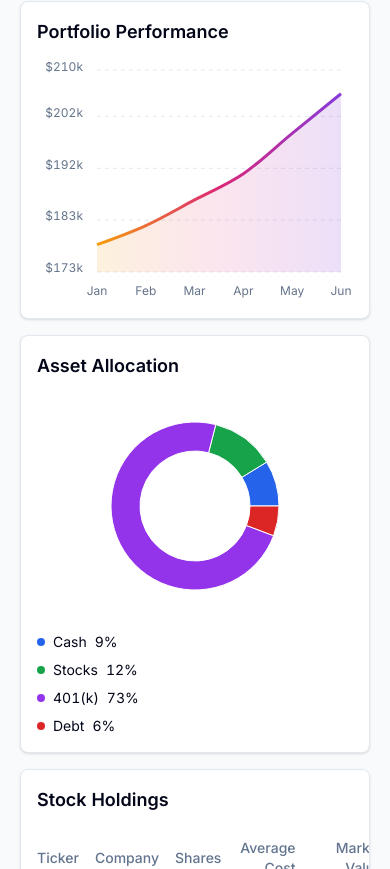
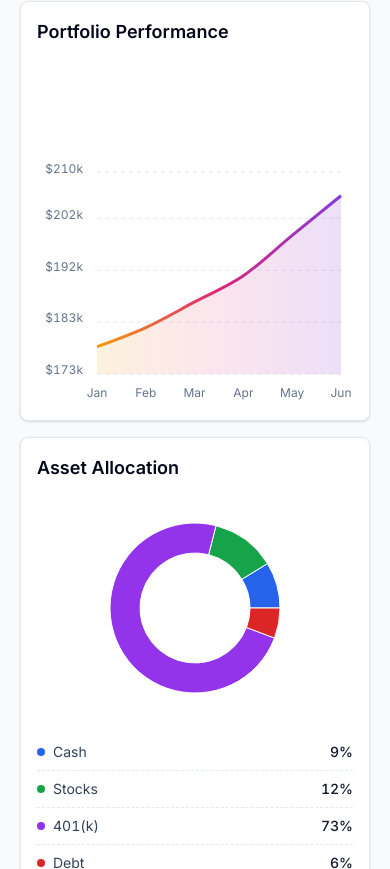
Before and after one commit to Austin-Tillotson/financial-app-project, a Next.js app: page / in a window 390 px wide. Shown: the part 975-1844 px from the top of the page. Built offline with nearby package versions, Linux system fonts and the light colour scheme.

Commit message:
updated allocation legend design and update chart card responsiveness

```diff
--- a/src/components/dashboard/AllocationBreakdown.tsx
+++ b/src/components/dashboard/AllocationBreakdown.tsx
@@ -3,7 +3,7 @@ import { AllocationLegend } from "./AllocationLegend";
 
 export function AllocationBreakdown() {
   return (
-    <div className="grid gap-4 sm:items-center  sm:grid-cols-[1fr_auto] xl:grid-cols-[1fr_auto_50px]">
+    <div className="grid gap-4 xl:grid-cols-[minmax(220px,1fr)_minmax(160px,50%)] xl:items-center">
       <AllocationChart />
       <AllocationLegend />
     </div>
--- a/src/components/dashboard/AllocationChart.tsx
+++ b/src/components/dashboard/AllocationChart.tsx
@@ -21,15 +21,17 @@ const formatCurrency: Formatter = (value) => {
 
 export function AllocationChart() {
   return (
-    <ResponsiveContainer width="100%" height={220}>
+    <div className="h-55 min-w-55">
+      <ResponsiveContainer width="100%" height="100%">
         <PieChart>
           <Pie
             data={allocationData}
             dataKey="value"
             nameKey="name"
             innerRadius={55}
+            outerRadius={85}
           >
-          {allocationData.map((entry, index) => (
+            {allocationData.map((entry) => (
               <Cell key={entry.name} fill={allocationColors[entry.name]} />
             ))}
           </Pie>
@@ -37,5 +39,6 @@ export function AllocationChart() {
           <Tooltip formatter={formatCurrency} />
         </PieChart>
       </ResponsiveContainer>
+    </div>
   );
 }
--- a/src/components/dashboard/AllocationLegend.tsx
+++ b/src/components/dashboard/AllocationLegend.tsx
@@ -6,18 +6,25 @@ const totalAllocation = allocationData.reduce((total, item) => {
 
 export function AllocationLegend() {
   return (
-    <ul className="grid gap-2 text-sm">
+    <ul className="grid w-full min-w-40 text-sm">
       {allocationData.map((item) => {
         const percentage = Math.round((item.value / totalAllocation) * 100);
 
         return (
-          <li className="flex items-center gap-2" key={item.name}>
-            <span
-              className="h-2 w-2 rounded-full"
-              style={{ backgroundColor: allocationColors[item.name] }}
-            />
-            <span>{item.name}</span>
-            <span>{percentage}%</span>
+          <li
+            className="flex items-center justify-between gap-6 border-b border-dashed border-slate-200 py-2 last:border-0"
+            key={item.name}
+          >
+            <div className="flex items-center gap-2">
+              <span
+                className="h-2 w-2 rounded-full"
+                style={{ backgroundColor: allocationColors[item.name] }}
+              />
+
+              <span className="text-slate-700">{item.name}</span>
+            </div>
+
+            <span className="font-medium text-slate-900">{percentage}%</span>
           </li>
         );
       })}
--- a/src/components/dashboard/Body.tsx
+++ b/src/components/dashboard/Body.tsx
@@ -5,9 +5,12 @@ import { PerformanceChart } from "./PerformanceChart";
 export function Body() {
   return (
     <section className="grid gap-4 md:grid-cols-2">
-      <Card>
+      <Card className="flex min-h-105 flex-col xl:min-h-0">
         <h2 className="dashboard-card-header">Portfolio Performance</h2>
-        <PerformanceChart />
+
+        <div className="mt-auto xl:mt-0">
+          <PerformanceChart />
+        </div>
       </Card>
 
       <Card>
```
Lines whose indentation alone changed are shown as unchanged.
